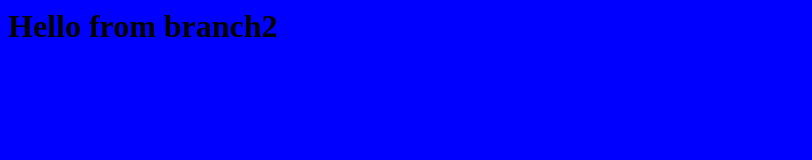
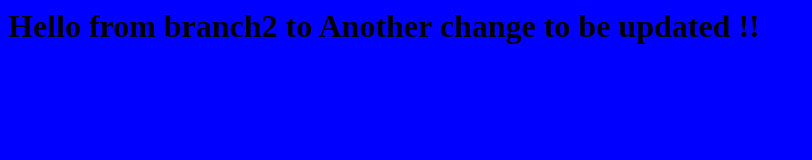
Before and after one commit to ivanildobc/temp1, a plain HTML site: page index.html in a window 1280 px wide. Shown: the whole page, without its empty margins (0-812 px from the left). Drawn offline with Linux system fonts and the light colour scheme.

Commit message:
new change after the push to githib

```diff
--- a/index.html
+++ b/index.html
@@ -1,5 +1,5 @@
 <html>
 <body bgcolor="blue">
-<h1>Hello from branch2 </h1>
+<h1>Hello from branch2 to Another change to be updated !!</h1>
 </body>
 </html>
```
